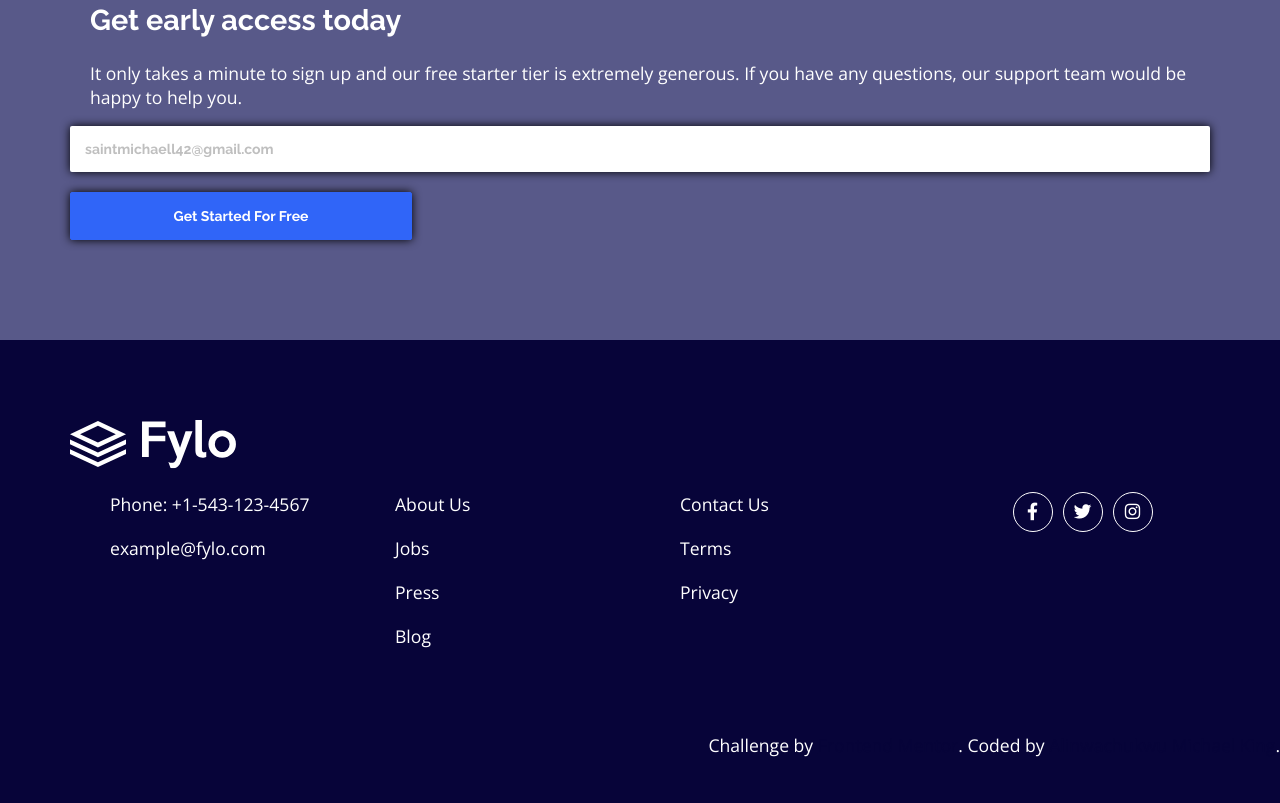
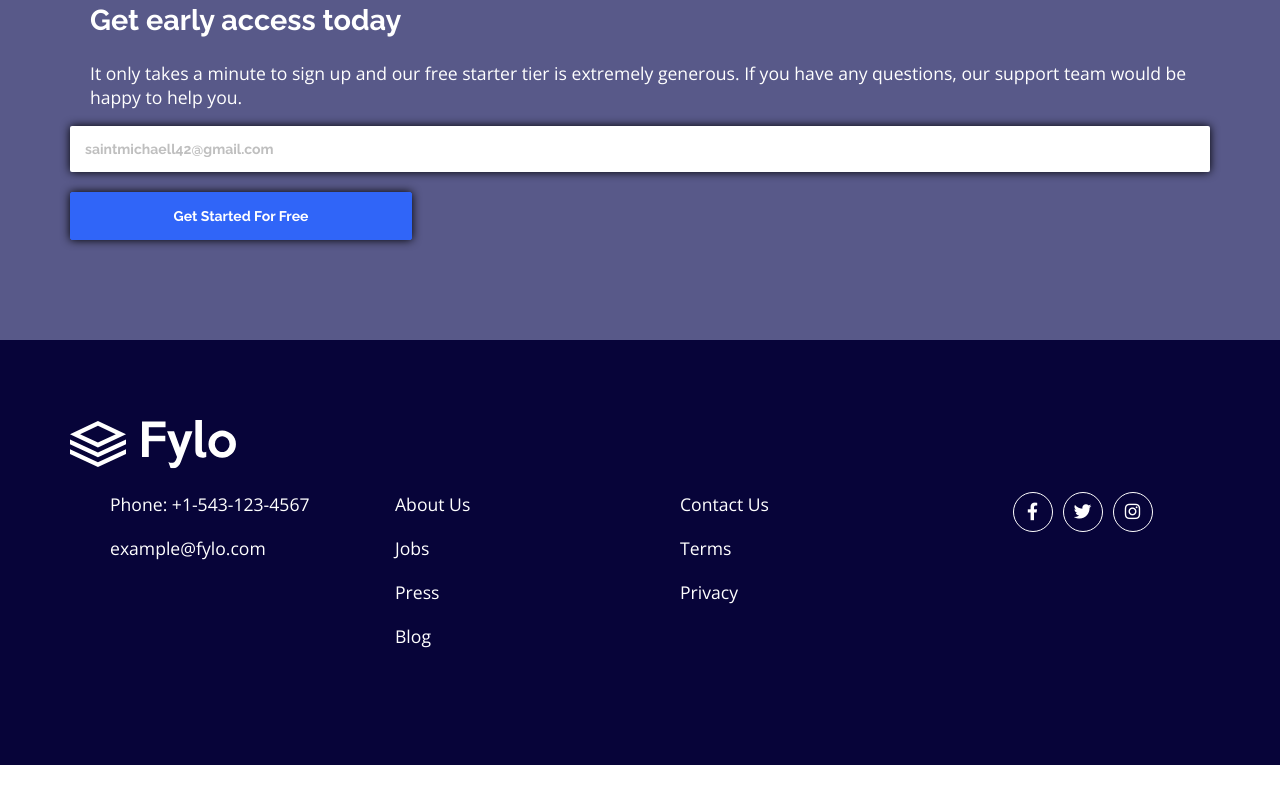
Before and after one commit to Saintt042/fylo-landing-page, a plain HTML site: page index.html in a window 1280 px wide. Shown: the part 1440-2243 px from the top of the page. After the commit the page ends 2205 px from the top, so only its background shows below. Drawn offline with nearby package versions, Linux system fonts and the light colour scheme.

Commit message:
Initial commit

```diff
--- a/index.html
+++ b/index.html
@@ -161,12 +161,6 @@
       </ul>
     </div>
   </div>
-   <div>
-    <p class="attribution">
-      Challenge by <a href="https://www.frontendmentor.io?ref=challenge" target="_blank">Frontend Mentor</a>.
-      Coded by <a href="#">Alinwachukwu Michael King</a>.
-    </p>
-   </div>
   </footer>
 </body>
 </html>
--- a/style.css
+++ b/style.css
@@ -264,10 +264,6 @@ footer .circle {
     text-decoration: none;
 }
 
-footer p {
-    text-align: right;
-    color: white;
-}
 
 
 
```
